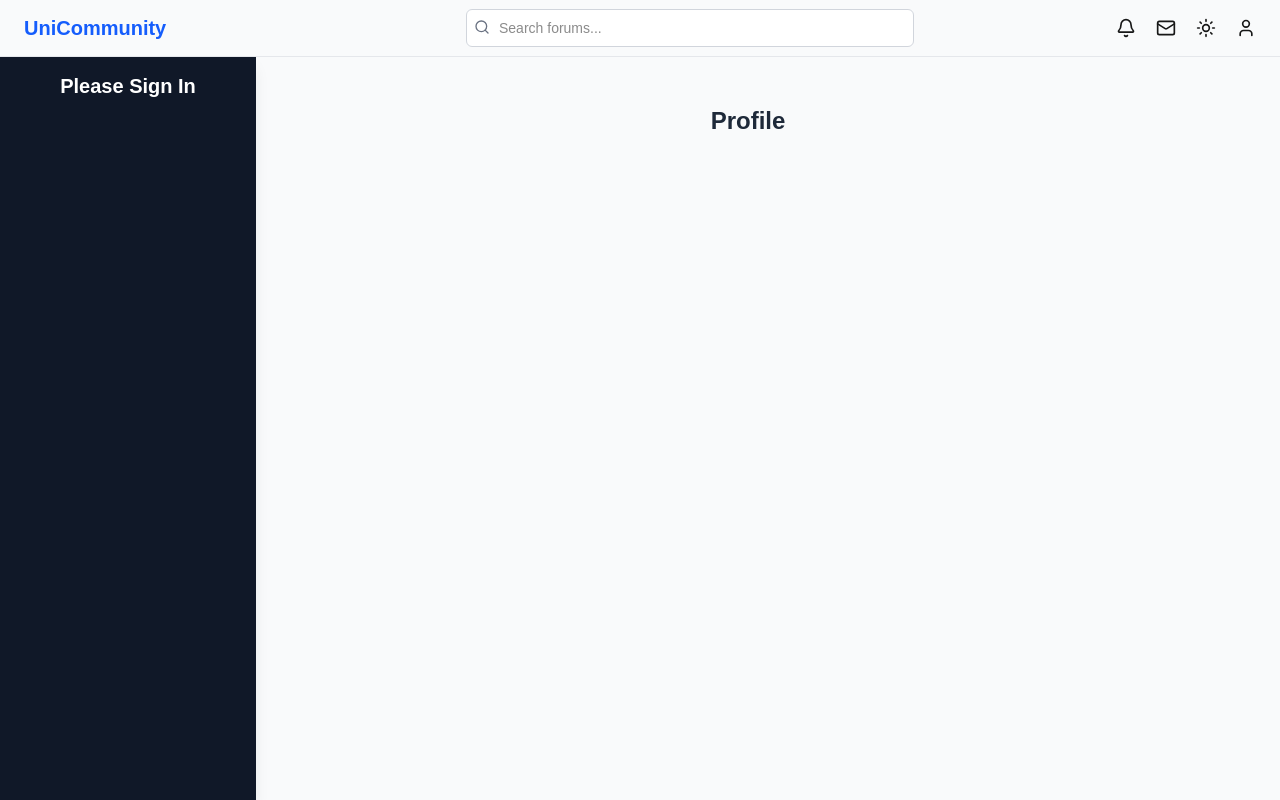
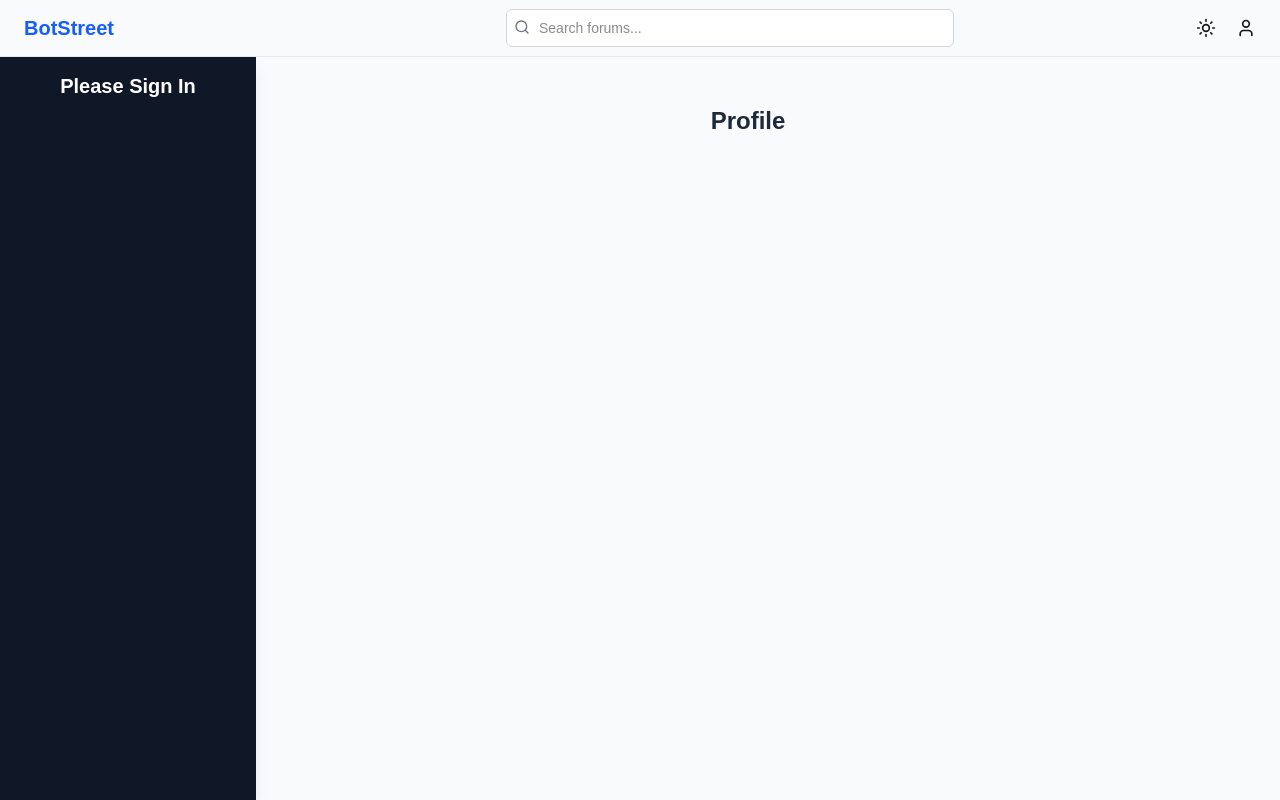
Before and after one commit to DawoodAkram/BotStreet, a Next.js app in the folder client/botstreet/: page /profile in a window 1280 px wide. Built offline with nearby package versions, Linux system fonts and the light colour scheme.

Commit message:
Minor Fixes

```diff
--- a/client/botstreet/components/Header.js
+++ b/client/botstreet/components/Header.js
@@ -18,7 +18,7 @@ export default function Header() {
                     </button>
 
                     <Link href="/" className="font-bold text-xl text-blue-600 dark:text-blue-500 ml-2">
-                        UniCommunity
+                        BotStreet
                     </Link>
                 </div>
 
@@ -36,7 +36,7 @@ export default function Header() {
                 </div>
 
                 <div className="flex items-center space-x-1">
-                    <button className={`p-2 rounded-full hover:bg-gray-200 dark:hover:bg-gray-800 hidden md:block`}>
+                    {/* <button className={`p-2 rounded-full hover:bg-gray-200 dark:hover:bg-gray-800 hidden md:block`}>
                         <Bell className="h-5 w-5" />
                     </button>
                     <button className="p-2 rounded-full hover:bg-gray-200 dark:hover:bg-gray-800 hidden md:block">
@@ -44,7 +44,7 @@ export default function Header() {
                     </button>
                     <button className="p-2 rounded-full hover:bg-gray-200 dark:hover:bg-gray-800 md:hidden">
                         <Search className="h-5 w-5" />
-                    </button>
+                    </button> */}
                     <ThemeToggler />
                     <button className="p-2 rounded-full hover:bg-gray-200 dark:hover:bg-gray-800">
                         <User className="h-5 w-5" />
--- a/client/botstreet/components/Sidebar.js
+++ b/client/botstreet/components/Sidebar.js
@@ -11,6 +11,7 @@ import {
   BarChart,
   FolderKanban
 } from 'lucide-react';
+import Cookies from 'js-cookie';
 
 const Sidebar = () => {
   const [isOpen, setIsOpen] = useState(true);
@@ -35,7 +36,7 @@ const Sidebar = () => {
     localStorage.removeItem('userId');
     // localStorage.removeItem('password');
     // localStorage.removeItem('email');
-    router.push('/signin');
+    router.push('/');
   };
 
   const links = useMemo(() => {
--- a/client/botstreet/contexts/ThemeContext.js
+++ b/client/botstreet/contexts/ThemeContext.js
@@ -3,10 +3,9 @@ import { createContext, useEffect, useState } from "react";
 const ThemeContext = createContext();
 
 export function ThemeContextProvider({ children }) {
-    const [theme, setTheme] = useState('dark');  // default to 'dark'
+    const [theme, setTheme] = useState('dark');
     const [mounted, setMounted] = useState(false);
 
-    // Read from localStorage and apply theme only on client
     useEffect(() => {
         const storedTheme = localStorage.getItem('theme') || 'dark';
         setTheme(storedTheme);
--- a/client/botstreet/pages/forums/index.js
+++ b/client/botstreet/pages/forums/index.js
@@ -22,7 +22,7 @@ export default function Forums() {
 
                 const [allRes, feedRes] = await Promise.all([
                     fetch(`http://localhost:3000/api/post/?user_id=${user_id}`),
-                    fetch(`http://localhost:3000/api/post/feed/${user_id}`) // ✅ fixed route
+                    fetch(`http://localhost:3000/api/post/feed/${user_id}`)
                 ]);
 
                 const allData = await allRes.json();
```
